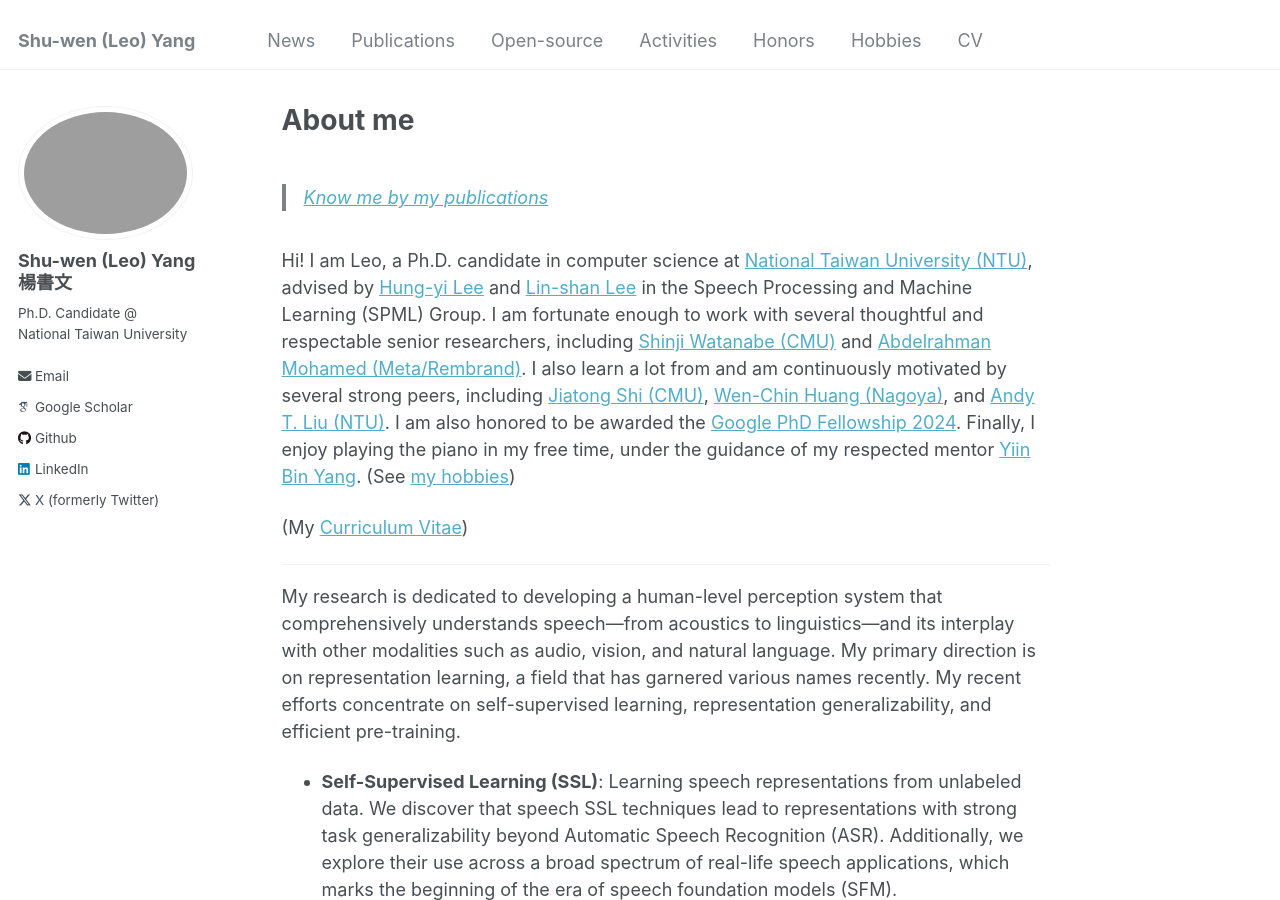
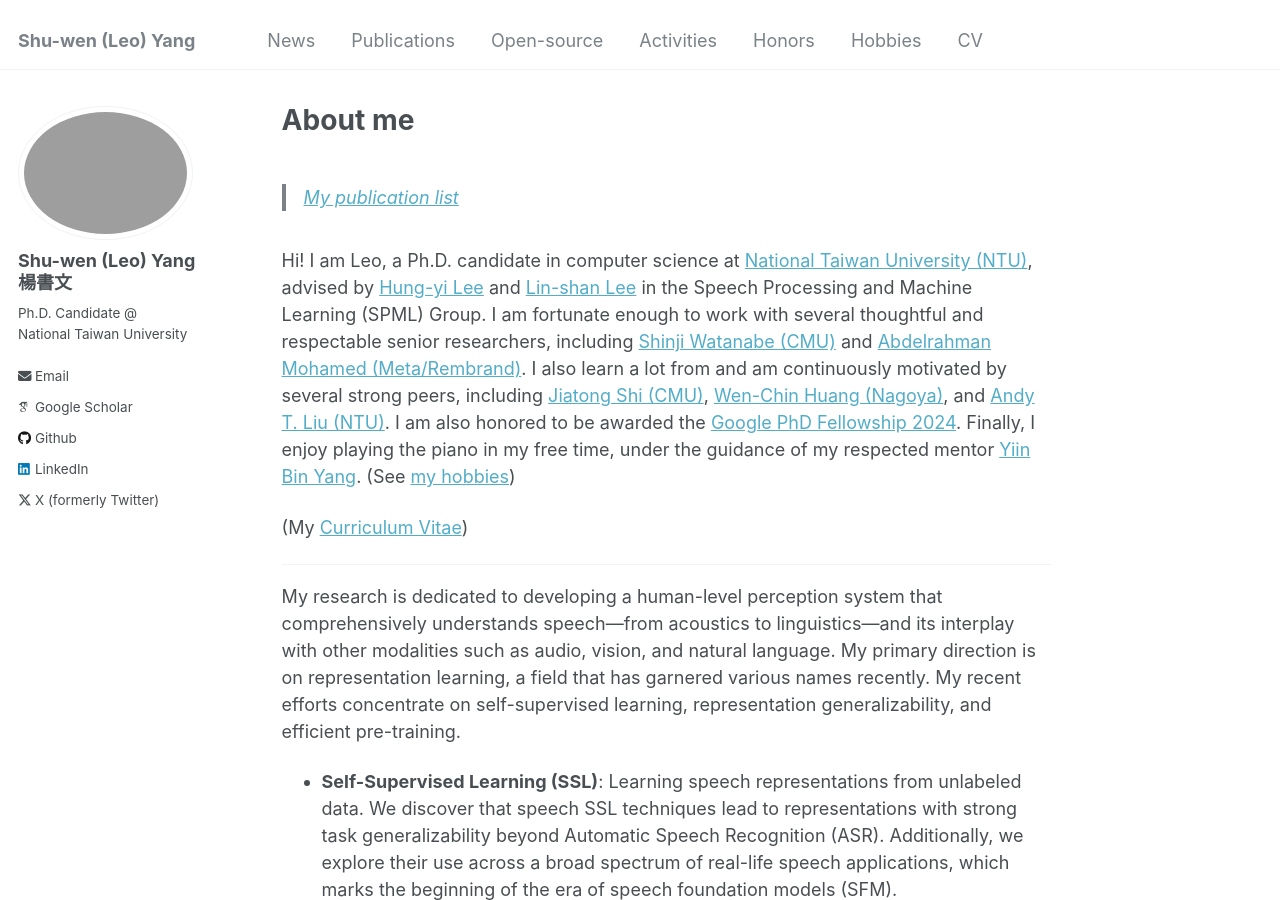
Before and after one commit to leo19941227/leo19941227.github.io, a Jekyll site: the page built from _pages/about.md, in a window 1280 px wide and 900 px high. Built offline with Jekyll 4.4.1, drawn with Linux system fonts in a browser that asks for light colours; some web fonts are replaced; a script that is not in the unit is left out.

Commit message:
my publication list

```diff
--- a/_pages/about.md
+++ b/_pages/about.md
@@ -7,7 +7,7 @@ redirect_from:
   - /about.html
 ---
 
-> [Know me by my publications](https://scholar.google.com/citations?user=R1mNI8QAAAAJ&hl=en)
+> [My publication list](https://scholar.google.com/citations?user=R1mNI8QAAAAJ&hl=en)
 
 Hi! I am Leo, a Ph.D. candidate in computer science at [National Taiwan University (NTU)](https://www.ntu.edu.tw/english/), advised by [Hung-yi Lee](https://speech.ee.ntu.edu.tw/~hylee/index.php) and [Lin-shan Lee](https://speech.ee.ntu.edu.tw/previous_version/lslNew.htm) in the Speech Processing and Machine Learning (SPML) Group.
 I am fortunate enough to work with several thoughtful and respectable senior researchers, including [Shinji Watanabe (CMU)](https://sites.google.com/view/shinjiwatanabe) and [Abdelrahman Mohamed (Meta/Rembrand)](https://www.cs.toronto.edu/~asamir/).
```
